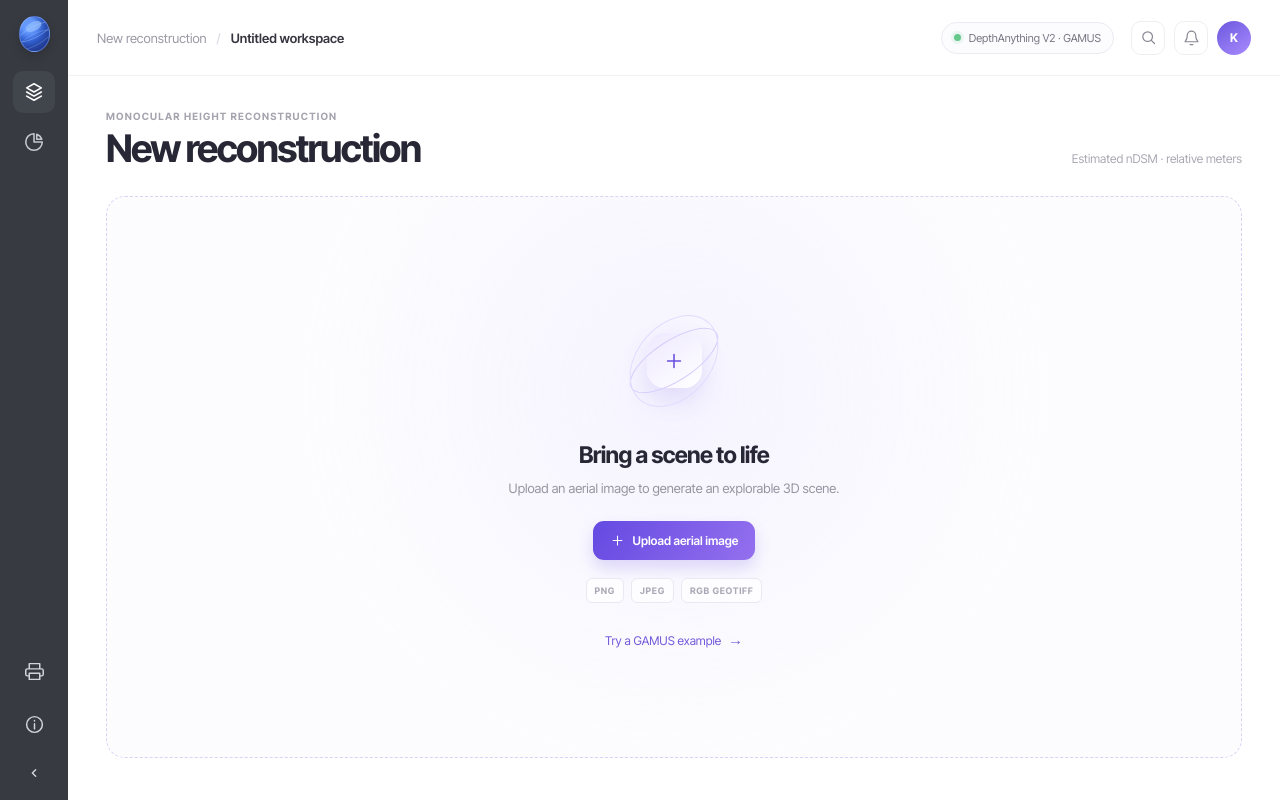
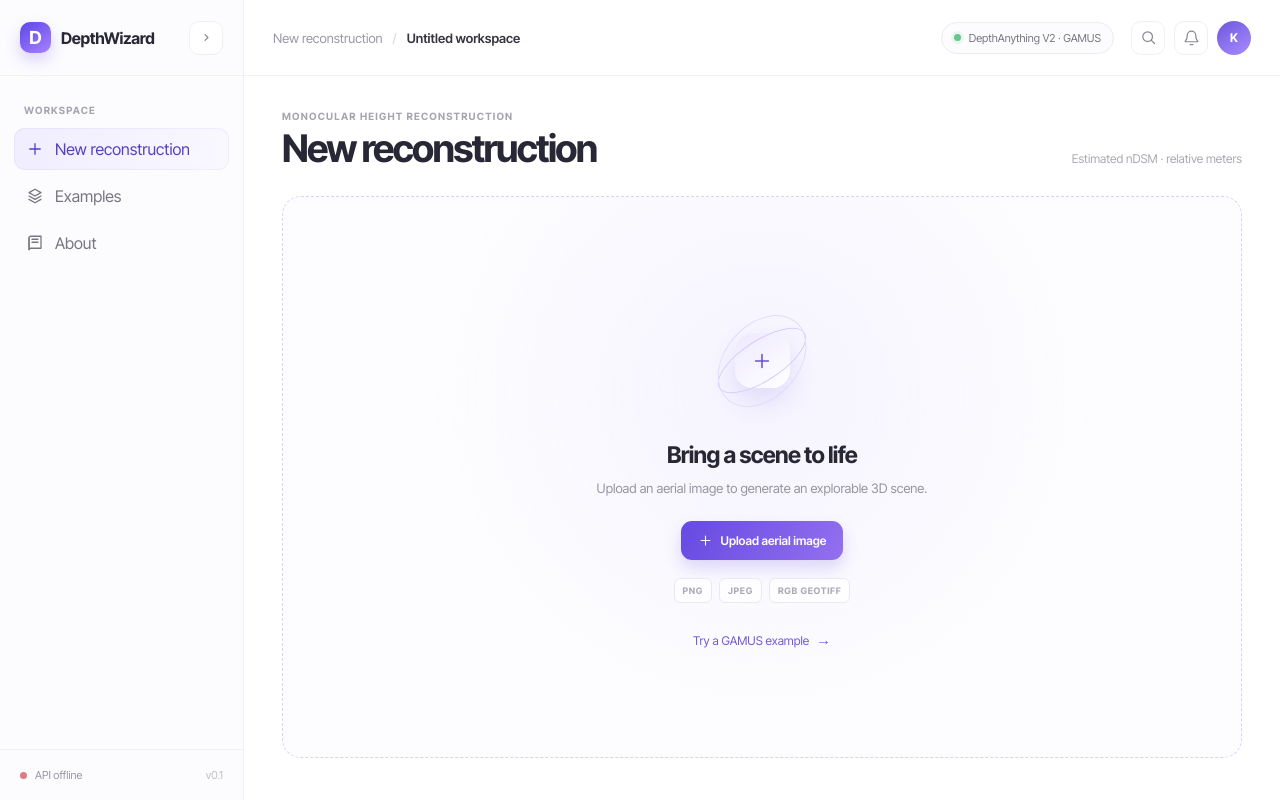
Before and after one commit to ku7nal/DHARVI, a React (Vite) app in the folder frontend/: page / in a window 1280 px wide. Built offline with nearby package versions, Linux system fonts and the light colour scheme; no server answers.

Commit message:
Revert reference sidebar rail

```diff
--- a/frontend/src/App.tsx
+++ b/frontend/src/App.tsx
@@ -9,7 +9,7 @@ type PredictionState = "idle" | "processing" | "success" | "error";
 
 const ACCEPTED_FORMATS = ".png,.jpg,.jpeg,.tif,.tiff";
 
-function Icon({ name }: { name: "plus" | "layers" | "book" | "search" | "bell" | "chevron" | "pie" | "print" | "info" }) {
+function Icon({ name }: { name: "plus" | "layers" | "book" | "search" | "bell" | "chevron" }) {
   const paths = {
     plus: <><path d="M12 5v14M5 12h14" /></>,
     layers: <><path d="m12 3 8 4.5-8 4.5-8-4.5L12 3Z" /><path d="m4 12 8 4.5 8-4.5M4 16.5 12 21l8-4.5" /></>,
@@ -17,9 +17,6 @@ function Icon({ name }: { name: "plus" | "layers" | "book" | "search" | "bell" |
     search: <><circle cx="10.8" cy="10.8" r="6.8" /><path d="m16 16 4.5 4.5" /></>,
     bell: <><path d="M18 9a6 6 0 0 0-12 0c0 7-3 7-3 9h18c0-2-3-2-3-9ZM10 22h4" /></>,
     chevron: <path d="m8 10 4 4 4-4" />,
-    pie: <><path d="M12 3v9h9A9 9 0 1 1 12 3Z" /><path d="M15 3.5A9 9 0 0 1 20.5 9H15V3.5Z" /></>,
-    print: <><path d="M6 9V3h12v6M6 17H4a2 2 0 0 1-2-2v-4a2 2 0 0 1 2-2h16a2 2 0 0 1 2 2v4a2 2 0 0 1-2 2h-2" /><path d="M6 14h12v7H6z" /></>,
-    info: <><circle cx="12" cy="12" r="9" /><path d="M12 11v6M12 7.5v.5" /></>,
   };
 
   return (
@@ -30,7 +27,7 @@ function Icon({ name }: { name: "plus" | "layers" | "book" | "search" | "bell" |
 }
 
 function BrandMark() {
-  return <div className="brand-mark" aria-hidden="true"><span className="globe-highlight" /><span className="globe-line globe-line-one" /><span className="globe-line globe-line-two" /></div>;
+  return <div className="brand-mark" aria-hidden="true">D</div>;
 }
 
 function App() {
@@ -118,15 +115,25 @@ function App() {
           </div>
 
           <nav className="navigation" aria-label="Main navigation">
-            <button className={`nav-item rail-item ${activeNav !== "About" ? "active" : ""}`} aria-label="Layers" onClick={() => setActiveNav("Examples")}><Icon name="layers" /><span>Examples</span></button>
-            <button className={`nav-item rail-item ${activeNav === "About" ? "active" : ""}`} aria-label="Analysis" onClick={() => setActiveNav("About")}><Icon name="pie" /><span>About</span></button>
+            <p className="nav-label">Workspace</p>
+            <button className={`nav-item ${activeNav === "New reconstruction" ? "active" : ""}`} onClick={() => setActiveNav("New reconstruction")}>
+              <Icon name="plus" />
+              <span>New reconstruction</span>
+            </button>
+            <button className={`nav-item ${activeNav === "Examples" ? "active" : ""}`} onClick={() => setActiveNav("Examples")}>
+              <Icon name="layers" />
+              <span>Examples</span>
+            </button>
+            <button className={`nav-item ${activeNav === "About" ? "active" : ""}`} onClick={() => setActiveNav("About")}>
+              <Icon name="book" />
+              <span>About</span>
+            </button>
           </nav>
 
           <div className="sidebar-footer">
-            <button className="rail-footer-button" aria-label="Print"><Icon name="print" /></button>
-            <button className="rail-footer-button" aria-label="Information"><Icon name="info" /></button>
-            <span className="rail-divider" />
-            <button className="rail-footer-button rail-bottom-collapse" aria-label={sidebarCollapsed ? "Expand sidebar" : "Collapse sidebar"} onClick={() => setSidebarCollapsed((collapsed) => !collapsed)}><Icon name="chevron" /></button>
+            <span className={`status-dot ${backendStatus}`} />
+            <span>{statusLabel}</span>
+            <span className="version-label">v0.1</span>
           </div>
         </aside>
 
--- a/frontend/src/styles.css
+++ b/frontend/src/styles.css
@@ -221,33 +221,3 @@ h1 { margin-bottom: 0; font-family: "Inter Tight", sans-serif; font-size: clamp(
   .benchmark-comparison { grid-template-columns: 1fr; padding: 0 15px 15px; }
   .benchmark-footer { align-items: start; flex-direction: column; padding: 12px 15px; }
 }
-
-/* Reference-style narrow navigation rail */
-.app-window { grid-template-columns: 68px minmax(0, 1fr); }
-.app-window.sidebar-collapsed { grid-template-columns: 68px minmax(0, 1fr); }
-.sidebar { width: 68px; border-right: 0; background: #373a40; color: #9da2aa; }
-.brand-row { height: 64px; justify-content: center; padding: 14px 0 10px; border-bottom: 0; }
-.brand-mark { width: 36px; height: 36px; position: relative; overflow: hidden; border: 1px solid rgba(255,255,255,.18); border-radius: 50%; color: transparent; background: radial-gradient(circle at 31% 25%, #679bff 0 20%, #386be0 47%, #263e9f 100%); box-shadow: inset -5px -5px 10px rgba(17,31,97,.45), 0 4px 10px rgba(0,0,0,.17); }
-.globe-highlight { position: absolute; inset: 5px 7px auto 5px; height: 9px; border-radius: 50%; background: rgba(153,194,255,.65); transform: rotate(-25deg); }
-.globe-line { position: absolute; right: -4px; left: -4px; height: 12px; border: 1px solid rgba(170,205,255,.4); border-radius: 50%; transform: rotate(-28deg); }
-.globe-line-one { top: 9px; }.globe-line-two { top: 17px; opacity: .65; }
-.brand-name, .sidebar-collapse, .nav-label, .nav-item span, .sidebar-footer > span { display: none; }
-.navigation { display: flex; align-items: center; flex-direction: column; gap: 8px; padding: 7px 9px 0; }
-.nav-item { width: 42px; height: 42px; justify-content: center; padding: 0; border-radius: 10px; color: #c4c8ce; }
-.nav-item + .nav-item { margin-top: 0; }
-.nav-item:hover { color: #f4f5f7; background: #41454c; transform: none; }
-.nav-item.active { color: #fff; background: #41454c; box-shadow: none; }
-.nav-item .icon { width: 22px; height: 22px; }
-.sidebar-footer { display: flex; align-items: center; flex-direction: column; gap: 15px; margin-top: auto; padding: 0 0 13px; border-top: 0; }
-.rail-footer-button { width: 42px; height: 38px; display: grid; place-items: center; padding: 0; border: 0; color: #d1d4d8; background: transparent; }
-.rail-footer-button:hover { color: #fff; }
-.rail-footer-button .icon { width: 21px; height: 21px; }
-.rail-divider { width: 43px; height: 1px; margin: 1px 0 1px; background: #60636a; }
-.rail-bottom-collapse { height: 29px; }
-.rail-bottom-collapse .icon { width: 20px; height: 20px; transform: rotate(90deg); }
-.sidebar-collapsed .brand-row { justify-content: center; padding: 14px 0 10px; }
-.sidebar-collapsed .navigation { padding-right: 9px; padding-left: 9px; }
-.sidebar-collapsed .nav-item { justify-content: center; padding: 0; }
-.sidebar-collapsed .sidebar-footer { justify-content: initial; padding-right: 0; padding-left: 0; }
-
-@media (max-width: 850px) { .app-window, .app-window.sidebar-collapsed { grid-template-columns: 68px minmax(0, 1fr); }.sidebar { min-height: 100vh; border-right: 0; border-bottom: 0; }.navigation { display: flex; padding: 7px 9px 0; }.nav-item span { display: none; }.sidebar-footer { display: flex; } }
```
